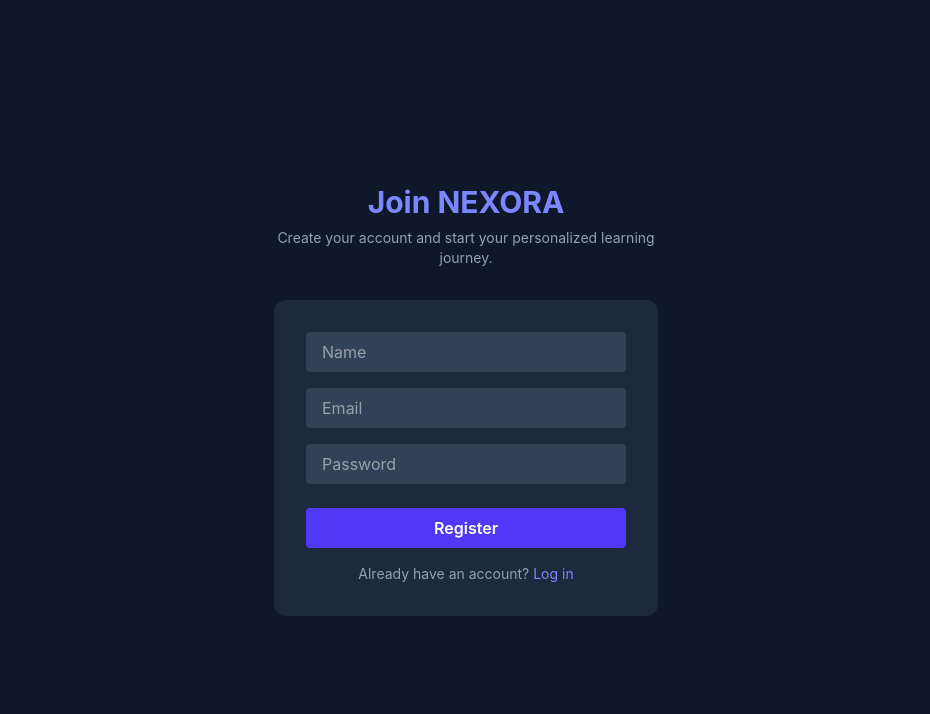
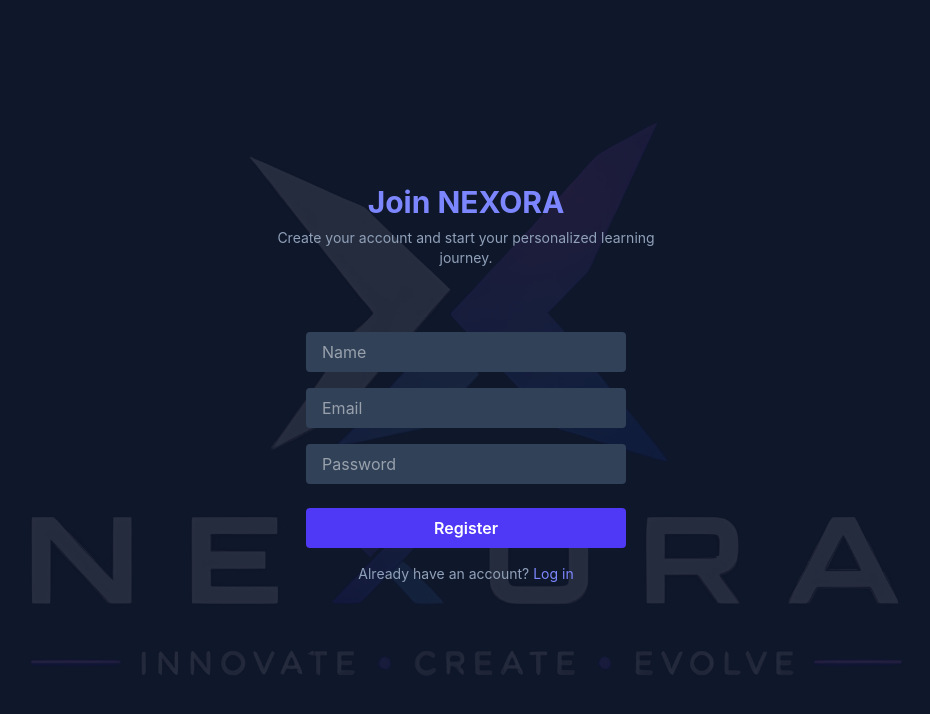
Before and after one commit to prakharsrivastava972-lgtm/nexora, a React app in the folder frontend/: page /register in a window 1280 px wide. Shown: the top 714 px of the page, without its empty margins (174-1104 px from the left). Built offline with nearby package versions, Linux system fonts and the light colour scheme; no server answers; the HTML template or start-up script is replaced by a standard one.

Commit message:
Branding: NEXORA logo watermark on Login and Register pages

```diff
--- a/frontend/src/pages/Login.jsx
+++ b/frontend/src/pages/Login.jsx
@@ -1,6 +1,7 @@
 import { useState } from "react";
 import { useNavigate, Link } from "react-router-dom";
 import api from "../services/api";
+import nexoraLogo from "../assets/nexora-logo.png";
 
 function Login() {
   const [email, setEmail] = useState("");
@@ -30,14 +31,20 @@ function Login() {
   };
 
   return (
-    <div className="min-h-screen flex items-center justify-center bg-slate-50 dark:bg-slate-900 px-4">
-      <div className="w-full max-w-sm">
+    <div className="relative min-h-screen flex items-center justify-center bg-slate-50 dark:bg-slate-900 px-4 overflow-hidden">
+      <img
+        src={nexoraLogo}
+        alt=""
+        className="absolute top-1/2 left-1/2 -translate-x-1/2 -translate-y-1/2 w-[900px] max-w-none opacity-10 pointer-events-none select-none"
+      />
+
+      <div className="relative z-10 w-full max-w-sm">
         <div className="text-center mb-8">
           <h1 className="text-3xl font-bold text-indigo-600 dark:text-indigo-400 mb-2">Welcome to NEXORA</h1>
           <p className="text-slate-500 dark:text-slate-400 text-sm">Your personalized learning and recommendation journey starts here.</p>
         </div>
 
-        <form onSubmit={handleSubmit} className="bg-white dark:bg-slate-800 p-8 rounded-xl w-full shadow-lg dark:shadow-none">
+        <form onSubmit={handleSubmit} className="p-8 w-full">
           {error && <p className="text-red-500 dark:text-red-400 text-sm mb-4">{error}</p>}
           <input
             type="email"
--- a/frontend/src/pages/Register.jsx
+++ b/frontend/src/pages/Register.jsx
@@ -1,6 +1,7 @@
 import { useState } from "react";
 import { useNavigate, Link } from "react-router-dom";
 import api from "../services/api";
+import nexoraLogo from "../assets/nexora-logo.png";
 
 function Register() {
   const [name, setName] = useState("");
@@ -21,14 +22,20 @@ function Register() {
   };
 
   return (
-    <div className="min-h-screen flex items-center justify-center bg-slate-50 dark:bg-slate-900 px-4">
-      <div className="w-full max-w-sm">
+    <div className="relative min-h-screen flex items-center justify-center bg-slate-50 dark:bg-slate-900 px-4 overflow-hidden">
+      <img
+        src={nexoraLogo}
+        alt=""
+        className="absolute top-1/2 left-1/2 -translate-x-1/2 -translate-y-1/2 w-[900px] max-w-none opacity-10 pointer-events-none select-none"
+      />
+
+      <div className="relative z-10 w-full max-w-sm">
         <div className="text-center mb-8">
           <h1 className="text-3xl font-bold text-indigo-600 dark:text-indigo-400 mb-2">Join NEXORA</h1>
           <p className="text-slate-500 dark:text-slate-400 text-sm">Create your account and start your personalized learning journey.</p>
         </div>
 
-        <form onSubmit={handleSubmit} className="bg-white dark:bg-slate-800 p-8 rounded-xl w-full shadow-lg dark:shadow-none">
+        <form onSubmit={handleSubmit} className="p-8 w-full">
           {error && <p className="text-red-500 dark:text-red-400 text-sm mb-4">{error}</p>}
           <input
             type="text"
```
Also changed, not shown: frontend/src/assets/nexora-logo.png (added).
